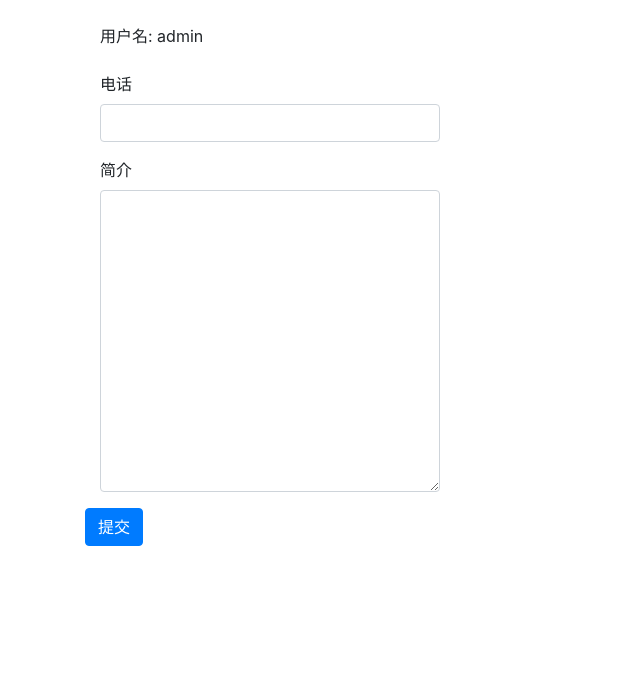
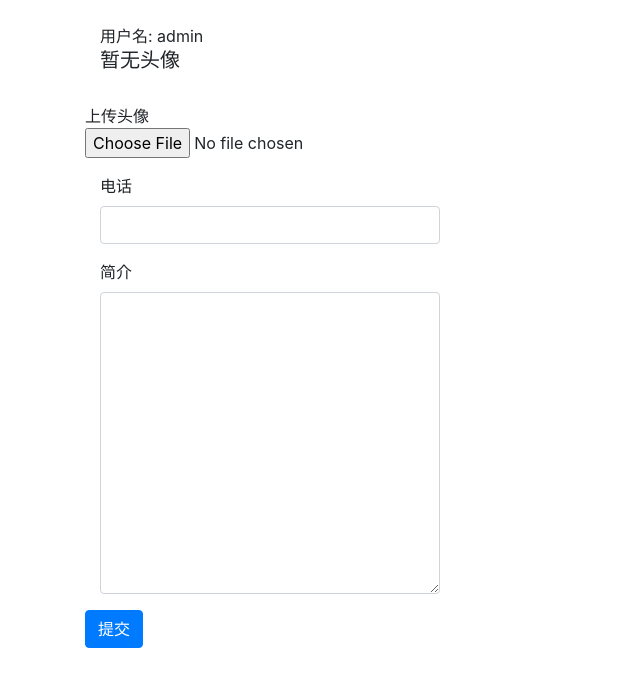
Before and after one commit to suckcategg/BBS_Django, a Django app: page /userprofile/edit/4/ in a window 1280 px wide. Shown: the part 56-744 px from the top of the page, without its empty margins (0-640 px from the left). Run offline with Django 3.2, Linux system fonts and the light colour scheme; a user stored in the database is signed in; data comes from the database, SQL or seed files in the repository; both versions use the stored data as it was after the commit; some libraries are stand-ins or nearby versions.

Commit message:
上传用户头像（功能实现）未优化

```diff
--- a/django_BBS/settings.py
+++ b/django_BBS/settings.py
@@ -14,6 +14,9 @@
 
 # Build paths inside the project like this: os.path.join(BASE_DIR, ...)
 BASE_DIR = os.path.dirname(os.path.dirname(os.path.abspath(__file__)))
+
+MEDIA_URL = '/media/'
+MEDIA_ROOT = os.path.join(BASE_DIR, 'media/')
 
 
 # Quick-start development settings - unsuitable for production
--- a/django_BBS/urls.py
+++ b/django_BBS/urls.py
@@ -15,6 +15,8 @@
 """
 from django.contrib import admin
 from django.urls import path, include
+from django.conf import settings
+from django.conf.urls.static import static
 
 
 urlpatterns = [
@@ -23,3 +25,4 @@
     path('userprofile/', include('userprofile.urls', namespace='userprofile')),
     path('password-reset/', include('password_reset.urls')),
 ]
+urlpatterns += static(settings.MEDIA_URL, document_root=settings.MEDIA_ROOT)
--- a/templates/userprofile/edit.html
+++ b/templates/userprofile/edit.html
@@ -6,9 +6,21 @@
         <div class="col-12">
             <br>
             <div class="col-md-4">用户名: {{ user.username }}</div>
+            {% if profile.avatar %}
+                <div class="col-md-4">头像</div>
+                <img src="{{ profile.avatar.url }}" style="max-width: 20%; border-radius: 15%;" class="col-md-4">
+            {% else %}
+                <h5 class="col-md-4">暂无头像</h5>
+            {% endif %}
             <br>
-            <form method="post" action=".">
+
+            <form method="post" action="." enctype="multipart/form-data">
                 {% csrf_token %}
+                <!-- avatar -->
+                <div class="form-group">
+                    <lable for="avatar">上传头像</lable>
+                    <input type="file" class="form-control-file" name="avatar" id="avatar">
+                </div>
                 <!-- phone -->
                 <div class="form-group col-md-4">
                     <label for="phone">电话</label>
--- a/userprofile/views.py
+++ b/userprofile/views.py
@@ -90,11 +90,13 @@
         if request.user != user:
 
             return HttpResponse("你没有权限修改此用户信息")
-        profile_form = ProfileFrom(data=request.POST)
+        profile_form = ProfileFrom(request.POST, request.FILES)
         if profile_form.is_valid():
             profile_cd = profile_form.cleaned_data
             profile.phone = profile_cd['phone']
             profile.bio = profile_cd['bio']
+            if 'avatar' in request.FILES:
+                profile.avatar = profile_cd["avatar"]
             profile.save()
             return redirect("userprofile:edit",id=id)
         else:
```
Also changed, not shown: db.sqlite3.
